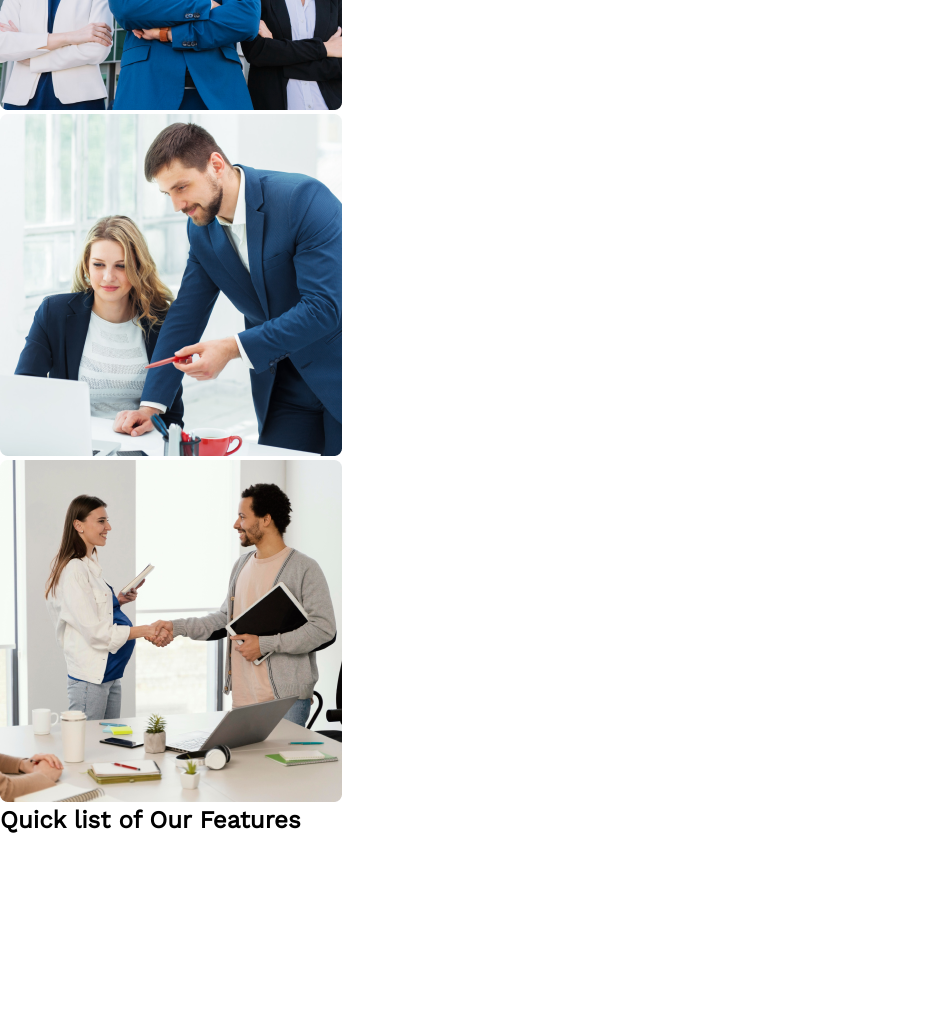
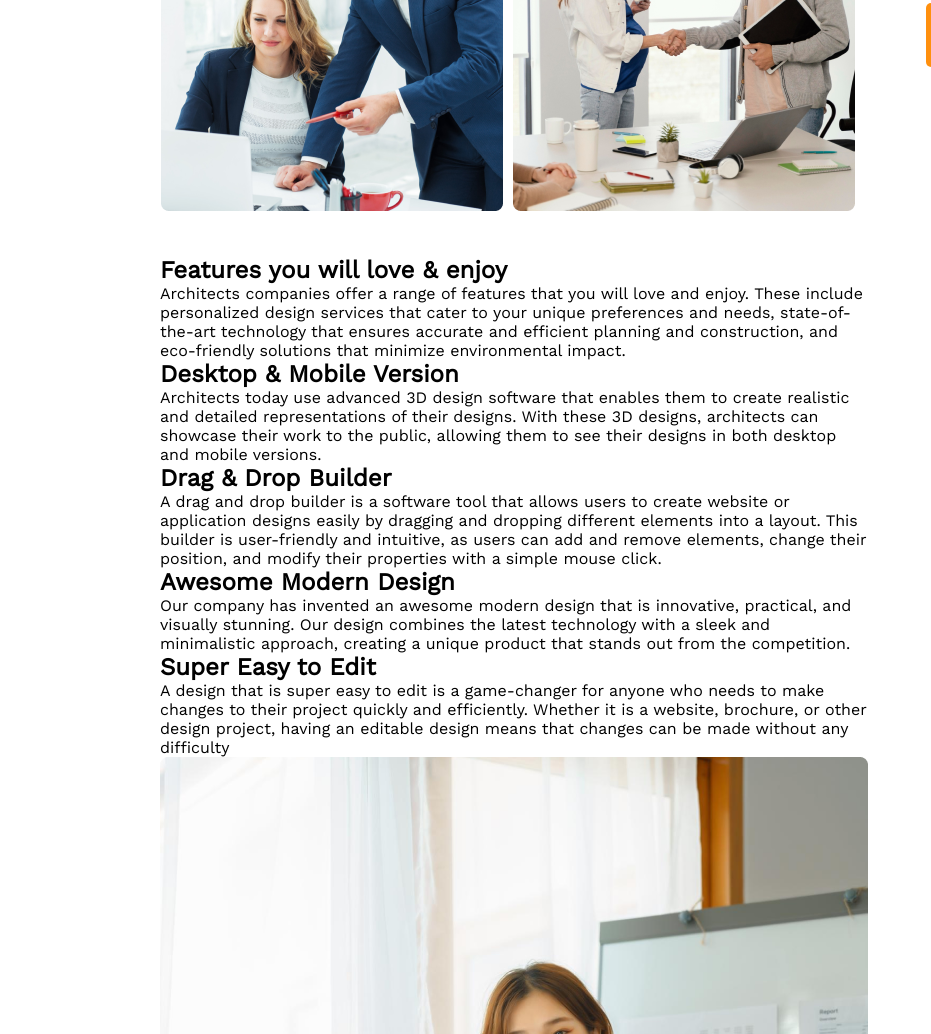
Before and after one commit to Nazmusjion1/G3-Architects, a plain HTML site: page index.html in a window 1280 px wide. Shown: the part 1900-2934 px from the top of the page, without its empty margins (0-931 px from the left). Before the commit the page ends 2734 px from the top, so only its background shows below. Drawn offline with nearby package versions, Linux system fonts and the light colour scheme.

Commit message:
features added

```diff
--- a/index.html
+++ b/index.html
@@ -47,20 +47,94 @@
     </header>
     <!-----------Quick list start ---------------->
 
-    <main>
+    <main class="Container">
         <section class="quick-list">
-    <div class="features">
+            <div class="quicker">
                 <div><img src="images/team1.png" alt=""></div>
                 <div><img src="images/team2.png" alt=""></div>
                 <div><img src="images/team3.png" alt=""></div>
                 <div><img src="images/team4.png" alt=""></div>
             </div>
             <div class="quick-details">
-        <h2 class="quick-title"> <span id="first">Quick list</span> <span id="second">of Our</span> <span id="third">Features</span> </h2>
-
+                <h2 class="quick-title"> <span id="first">Quick list</span> <span id="second">of Our</span> <span
+                        id="third">Features</span> </h2>
+                <p class="quick-description">There are many variations of passages of Lorem Ipsum available, but the
+                    majority have suffered alteration in some form, by injected humour, or randomised words which don't
+                    look even</p>
+                <button class="btn-1">Explore More</button>
             </div>
 
 
+        </section>
+
+            <!-------------------------features section start---------------- -->
+
+        <section class="features">
+            <div class="feat">
+                <div>
+                    <h2 class="features-title">Features you will love & enjoy</h2>
+                    <p class="features-description"> Architects companies offer a range of features that you will love
+                        and enjoy. These include
+                        personalized
+                        design services that cater to your unique preferences and needs, state-of-the-art technology
+                        that
+                        ensures accurate and efficient planning and construction, and eco-friendly solutions that
+                        minimize
+                        environmental impact.</p>
+                </div>
+                <div class="feat-details">
+                    <h2 class="feat-iteam">Desktop & Mobile Version</h2>
+                    <p class="feat-description">Architects today use advanced 3D design software that enables them to
+                        create
+                        realistic and detailed
+                        representations of their designs. With these 3D designs, architects can showcase their work to
+                        the
+                        public, allowing them to see their designs in both desktop and mobile versions.</p>
+                </div>
+                <div class="feat-details">
+                    <h2 class="feat-iteam">Drag & Drop Builder</h2>
+                    <p class="feat-description">A drag and drop builder is a software tool that allows users to create
+                        website
+                        or application designs
+                        easily by dragging and dropping different elements into a layout. This builder is user-friendly
+                        and
+                        intuitive, as users can add and remove elements, change their position, and modify their
+                        properties
+                        with
+                        a simple mouse click.</p>
+                </div>
+                <div class="feat-details">
+                    <h2 class="feat-iteam">Awesome Modern Design</h2>
+                    <p class="feat-description">Our company has invented an awesome modern design that is innovative,
+                        practical,
+                        and visually stunning.
+                        Our design combines the latest technology with a sleek and minimalistic approach, creating a
+                        unique
+                        product that stands out from the competition.</p>
+                    <div class="feat-details">
+                        <h2 class="feat-iteam">Super Easy to Edit</h2>
+                        <p class="feat-description">A design that is super easy to edit is a game-changer for anyone who
+                            needs
+                            to
+                            make changes to their
+                            project quickly and efficiently. Whether it is a website, brochure, or other design project,
+                            having
+                            an
+                            editable design means that changes can be made without any difficulty</p>
+                    </div>
+                </div>
+                <div class="featest">
+                    <div class="feat-img">
+                        <img src="images/architect.png" alt="">
+                    </div>
+                    <div class="feat-btn">
+                        <button>
+                            <span id="btn-big">10+Years</span>
+                            <span id="btn-small">Experience</span>
+                        </button>
+                    </div>
+
+                </div>
         </section>
     </main>
 
--- a/styles/style.css
+++ b/styles/style.css
@@ -2,6 +2,7 @@
     margin: 0;
     font-family:'Work Sans';
 }
+/* -------------header style-------- */
 header{
     background: rgba(255, 144, 14, 0.1);
     width: 1920px;
@@ -15,7 +16,7 @@ header{
 .nav-title{
     font-weight: 700;
 font-size: 45px;
-font-family: 'Work Sans';
+
 }
 nav{
     display: flex;
@@ -79,4 +80,65 @@ font-size: 20px;
 }
 .banner-img{
     width: 100%;
+    margin: 0;
 }
+
+
+
+
+
+/* ----------quick details style------- */
+.quick-list{
+    display: flex;
+    align-items: center;
+    width: 75%;
+    margin: 0 auto;
+    margin-bottom: 40px;
+}
+.quicker{
+    display: grid;
+    grid-template-columns: repeat(2,1fr);
+    gap: 10px;
+    margin-top: 90px;
+    margin-right: 70px;
+    border: 1px solid rgb(255,255,255);
+    border-radius: 8px;
+
+
+}
+.quick-title{
+    margin-bottom: 24px;
+    font-weight: 500;
+    font-size: 45px;
+}
+
+.quick-description{
+    margin-bottom: 25px;
+    font-weight: 400;
+font-size: 16px;
+color: #727272;
+}
+#first{
+    color: #727272;
+    font-weight: 700;
+    font-size: 45px;
+}
+#second{
+    color: #131313;
+    font-weight: 700;
+font-size: 45px;
+}
+#third{
+    color: #FF900E;
+    font-weight: 700;
+    font-size: 45px;
+
+}
+/* -------------features section style---------- */
+.features{
+display: grid;
+grid-template-columns: repeat(2,1fr);
+gap: 170px;
+width: 75%;
+margin: 0 auto;
+}
```
Lines whose indentation alone changed are shown as unchanged.
